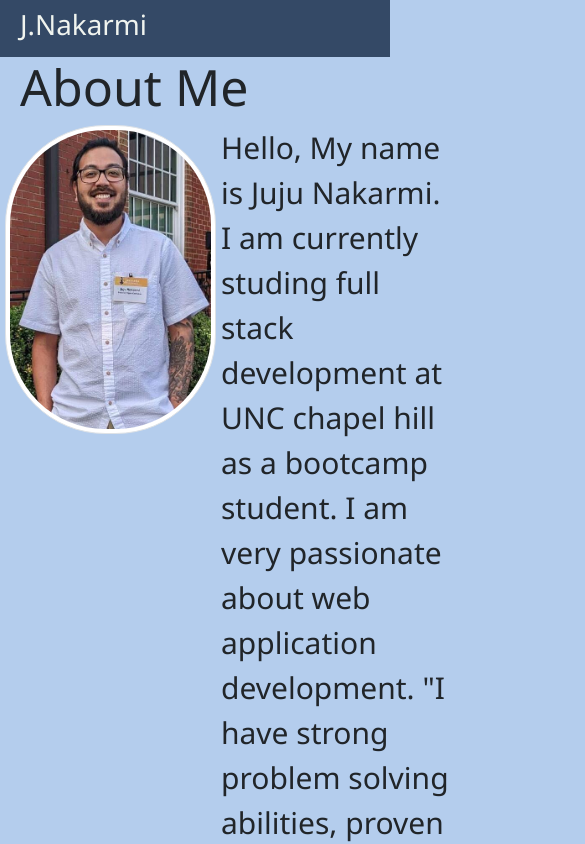
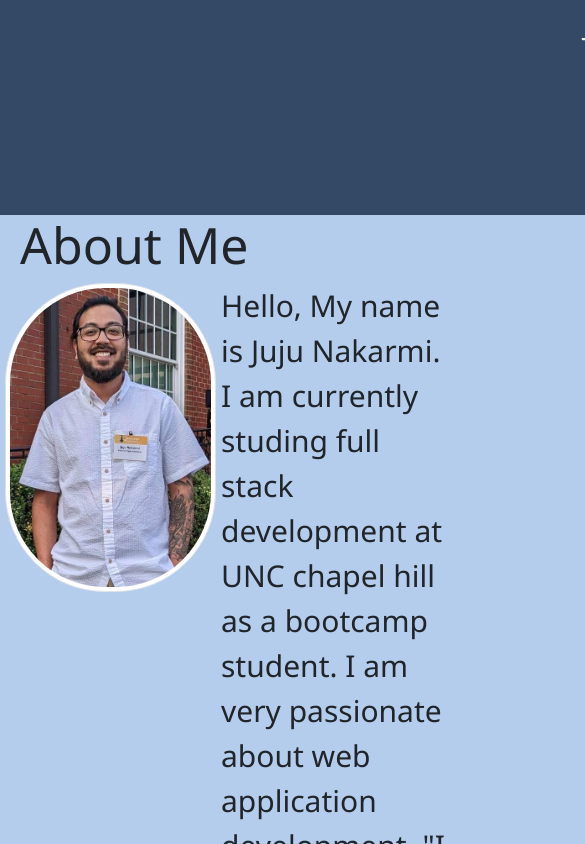
Before and after one commit to Jujunakarmi/React-portfolio, a React (Vite) app: page / in a window 390 px wide. Shown: the top 844 px of the page, 585 px wide, since content can reach past the window. Built offline with nearby package versions, Linux system fonts and the light colour scheme.

Commit message:
added media screen queries

```diff
--- a/src/components/Footer/Footer.css
+++ b/src/components/Footer/Footer.css
@@ -4,3 +4,9 @@
     align-items: last baseline;
 
 }
+
+@media screen and (max-width: 768px) {
+    .socials{
+     margin-left: 350px;
+  }
+  }
--- a/src/components/Header/Header.css
+++ b/src/components/Header/Header.css
@@ -2,3 +2,9 @@
     margin-left: 20px;
     color:#F0F4EF;
 }
+
+@media screen and (max-width: 768px) {
+    .header{
+     margin-left: 73%;
+    }
+}
--- a/src/components/Nav/Nav.css
+++ b/src/components/Nav/Nav.css
@@ -21,3 +21,16 @@ a.nav{
 a.nav:hover{
     color: #7eabe6;
  }
+
+ @media screen and (max-width: 768px) {
+    #navbarSupportedContent{
+        display: flex;
+        flex-wrap:wrap;
+    }
+}
+
+ @media screen and (max-width: 768px) {
+    .navbar{
+      width: 800px;
+    }
+}
```
